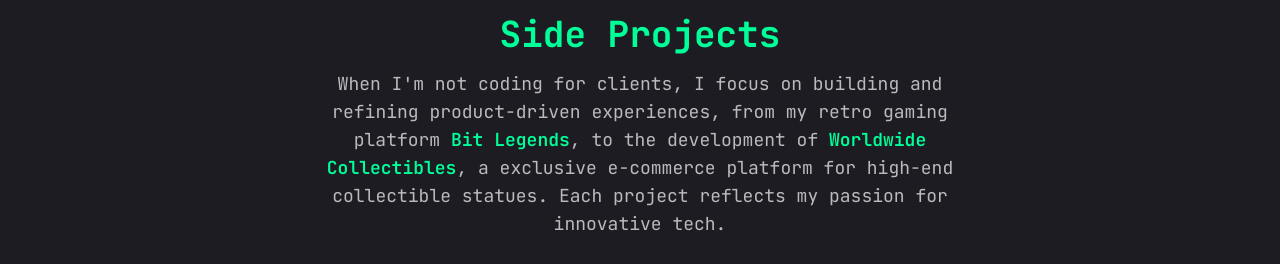
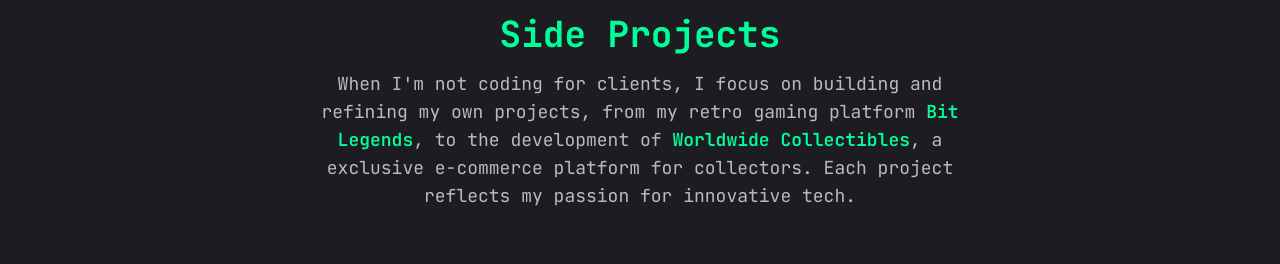
Before and after one commit to Miltonr87/portfoliov2, a Next.js app: page /sideprojects in a window 1280 px wide. Shown: the part 158-422 px from the top of the page. Built offline with nearby package versions, Linux system fonts and the light colour scheme.

Commit message:
Improved Side Projects description

```diff
--- a/src/app/sideprojects/page.jsx
+++ b/src/app/sideprojects/page.jsx
@@ -8,9 +8,10 @@
   {
     title: 'Worldwide Collectibles',
     description:
-      'An e-commerce platform for high-end collectible statues, featuring a sleek, responsive design and exclusive user experience. Built with ReactJS and Tailwind CSS, it integrates Shopify Storefront API for product management, Stripe for secure payments and Supabase for user authentication and data storage.',
+      'An e-commerce platform of high-end collectible statues, built with ReactJS and Typescript, it integrates Shopify Storefront API for product management, Stripe for secure payments and Supabase for user authentication and data storage.',
     tech: [
       'React',
+      'Typescript',
       'Tailwind CSS',
       'Zustand',
       'Shopify Storefront API',
@@ -70,14 +71,14 @@
         </h3>
         <p className="text-white/70 text-base sm:text-lg max-w-2xl mx-auto leading-relaxed">
           When I&apos;m not coding for clients, I focus on building and refining
-          product-driven experiences, from my retro gaming platform{' '}
+          my own projects, from my retro gaming platform{' '}
           <span className="font-semibold text-accent">Bit Legends</span>, to the
           development of{' '}
           <span className="font-semibold text-accent">
             Worldwide Collectibles
           </span>
-          , a exclusive e-commerce platform for high-end collectible statues.
-          Each project reflects my passion for innovative tech.
+          , a exclusive e-commerce platform for collectors. Each project
+          reflects my passion for innovative tech.
         </p>
       </div>
       <div className="relative flex justify-center mb-12">
```
